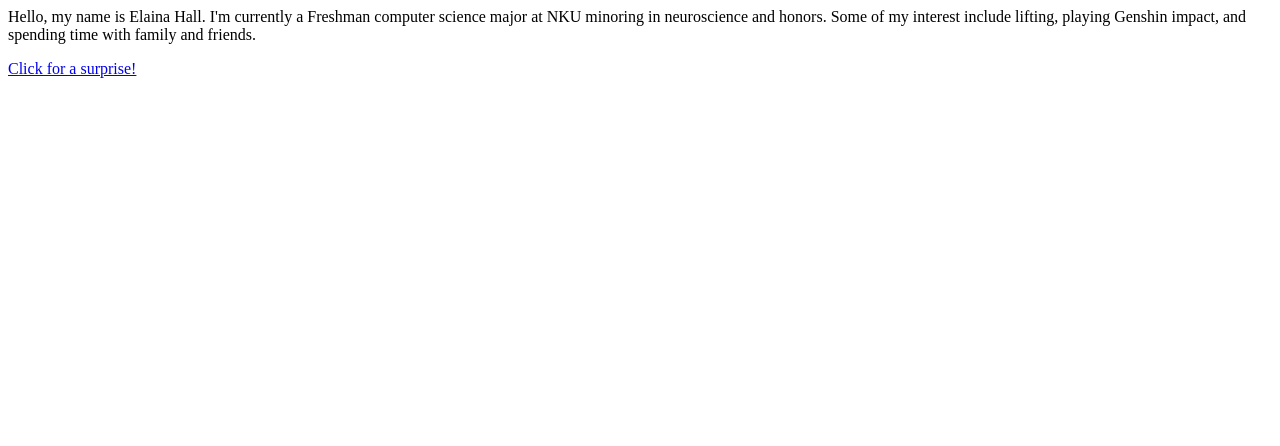
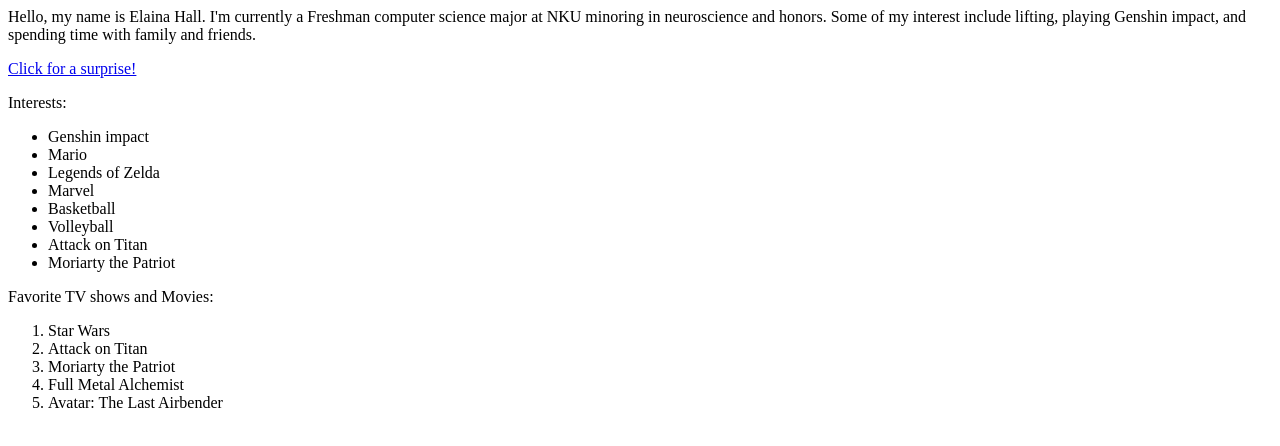
Before and after one commit to ejhall04/Review, a plain HTML site: page myList.html in a window 1280 px wide. Drawn offline with Linux system fonts and the light colour scheme.

Commit message:
Lab 4? practice

```diff
--- a/myList.html
+++ b/myList.html
@@ -5,4 +5,25 @@
         Some of my interest include lifting, playing Genshin impact, and spending time with family and friends.
     </p>
     <a href="https://www.youtube.com/watch?v=05dT34hGRdg">Click for a surprise!</a>
+    <p>
+        Interests:
+        <ul>
+            <li>Genshin impact</li>
+            <li>Mario</li>
+            <li>Legends of Zelda</li>
+            <li>Marvel</li>
+            <li>Basketball</li>
+            <li>Volleyball</li>
+            <li>Attack on Titan</li>
+            <li>Moriarty the Patriot</li>
+        </ul>
+        Favorite TV shows and Movies:
+        <ol>
+            <li>Star Wars</li>
+            <li>Attack on Titan</li>
+            <li>Moriarty the Patriot</li>
+            <li>Full Metal Alchemist</li>
+            <li>Avatar: The Last Airbender</li>
+        </ol>
+    </p>
 </html>
```
